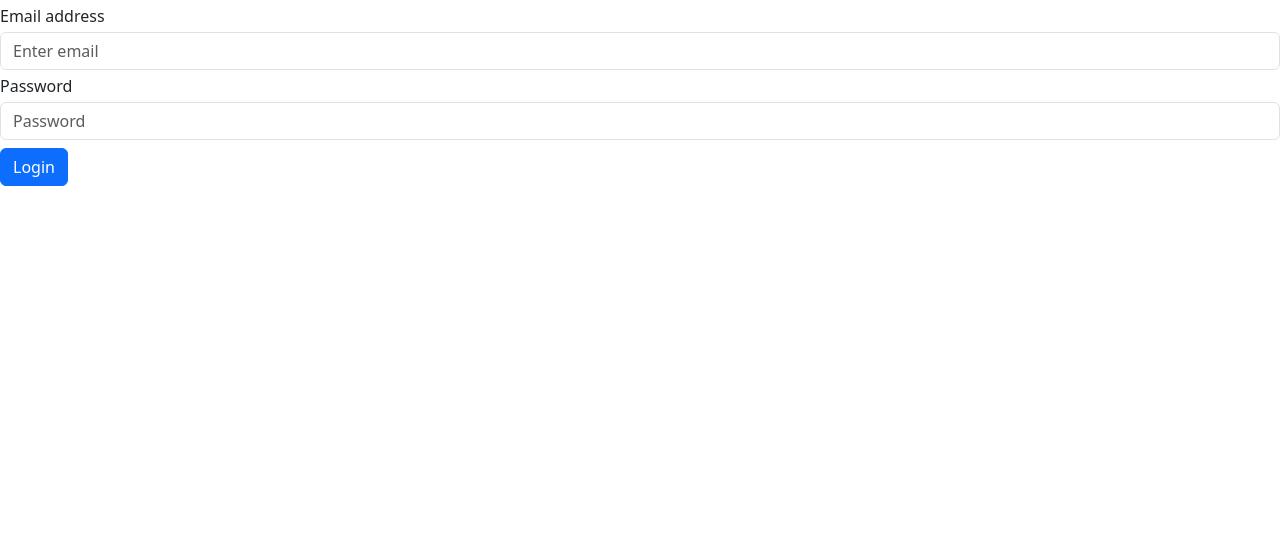
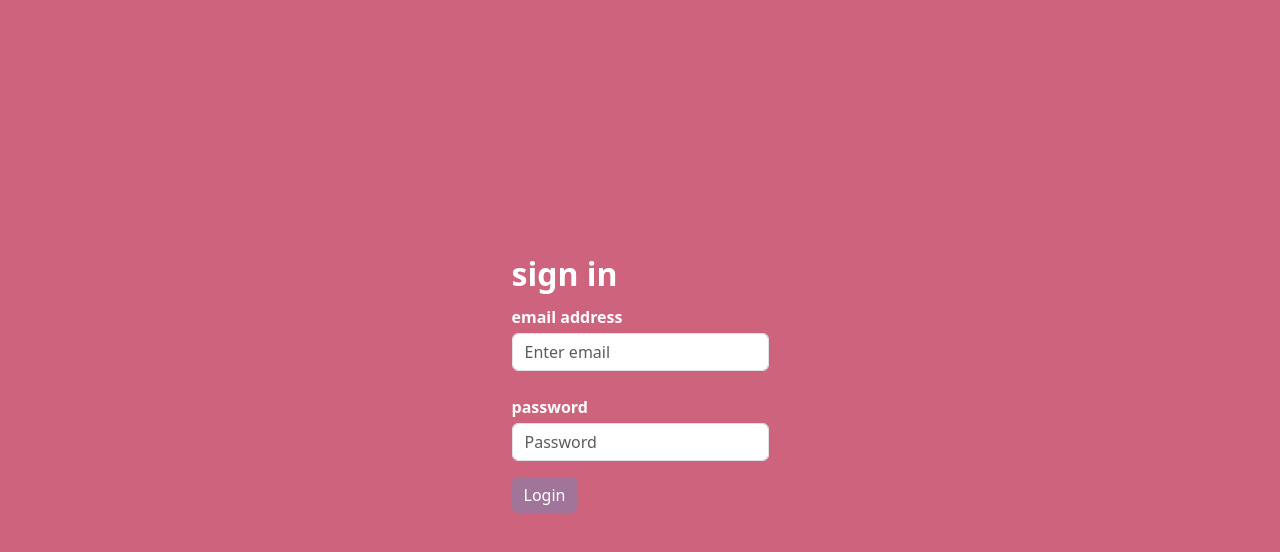
Before and after one commit to dasadishree/hackmhs, a plain HTML site: page login.html in a window 1280 px wide. Drawn offline with nearby package versions, Linux system fonts and the light colour scheme.

Commit message:
login html css

```diff
--- a/login.css
+++ b/login.css
@@ -0,0 +1,22 @@
+body{
+    background-color: rgb(205,99,125);
+}
+.form-container{
+    display: flex;
+    justify-content: center;
+    align-items: center;
+    height: 100vh;
+}
+
+.btn-primary{
+    background-color: rgb(161,117,153);
+    border-width: 0px;
+}
+
+label{
+    color: white;
+}
+
+h2{
+    color: white;
+}
--- a/login.html
+++ b/login.html
@@ -3,23 +3,26 @@
     <meta name="viewport" content="width=device-width, initial-scale=1.0">
     <title>TinDog</title>
     <link href="https://cdn.jsdelivr.net/npm/bootstrap@5.3.6/dist/css/bootstrap.min.css" rel="stylesheet" integrity="sha384-4Q6Gf2aSP4eDXB8Miphtr37CMZZQ5oXLH2yaXMJ2w8e2ZtHTl7GptT4jmndRuHDT" crossorigin="anonymous">
-    <link rel="stylesheet" href="./style.css">
+    <link rel="stylesheet" href="./login.css">
   </head>
 
   <body>
+    <div class="form-container">
+        <form>
 
-<form>
+        <h2><strong>sign in</strong></h2>
         <div class="form-group" >
-    <label for="exampleInputEmail1" class = "my-1">Email address</label>
+
+            <label for="exampleInputEmail1" class = "my-1"><strong>email address</strong></label>
             <input type="email" class="form-control" id="exampleInputEmail1" aria-describedby="emailHelp" placeholder="Enter email">
         </div>
         <div class="form-group">
-    <label for="exampleInputPassword1" class = "my-1">Password</label>
+            <label for="exampleInputPassword1" class = "my-1 mt-4"><strong>password</strong></label>
             <input type="password" class="form-control" id="exampleInputPassword1" placeholder="Password">
         </div>
-  <button type="submit" class="btn btn-primary my-2">Login</button>
+        <button type="submit" class="btn btn-primary my-3">Login</button>
         </form>
-
+    </div>
 
 
 
```
Lines whose indentation alone changed are shown as unchanged.
